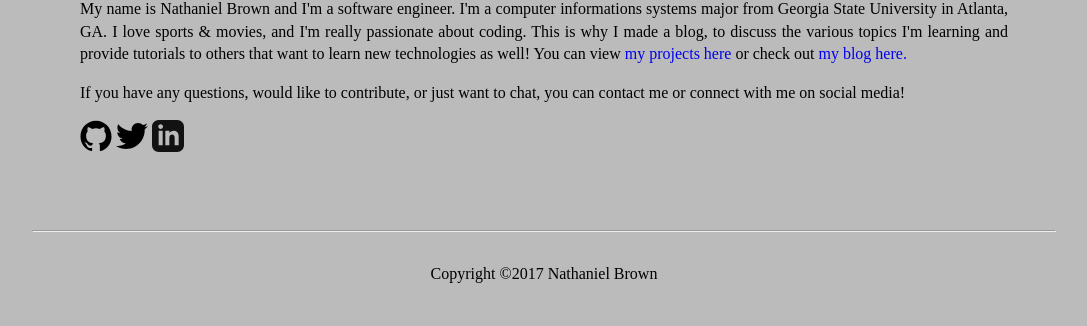
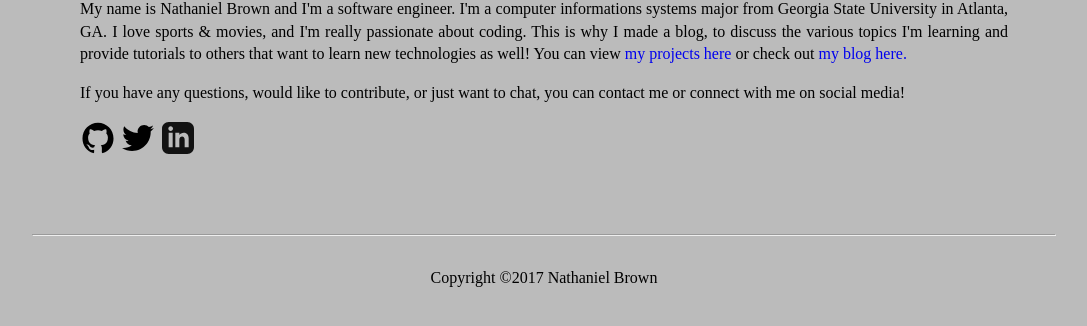
Before and after one commit to ngbcode/ngbcode.github.io, a Jekyll site: the page built from permalinks/about.md, in a window 1280 px wide. Shown: the part 461-787 px from the top of the page, without its empty margins (96-1183 px from the left). Built offline with Jekyll 4.4.1, drawn with Linux system fonts in a browser that asks for light colours; some web fonts are replaced.

Commit message:
Update layout features for post lists and social media links

```diff
--- a/_layouts/portfolio.html
+++ b/_layouts/portfolio.html
@@ -27,6 +27,7 @@
 					<a class="post-link" href="{{ post.url | prepend: site.baseurl }}">{{ post.title }}</a>
 				</h2>
 			</li>
+			<br>
 			{% endfor %}
 		</ul>
 
--- a/assets/css/style.scss
+++ b/assets/css/style.scss
@@ -181,12 +181,17 @@
 .post-list h2 {
     margin: 0;
 }
+.post-list hr {
+    width: 160px;
+}
 
 .icon {
     > svg {
         display: inline-block;
+        margin: 2px;
         width: 32px;
         height: 32px;
+        text-align: center;
         vertical-align: middle;
 
         path {
```
